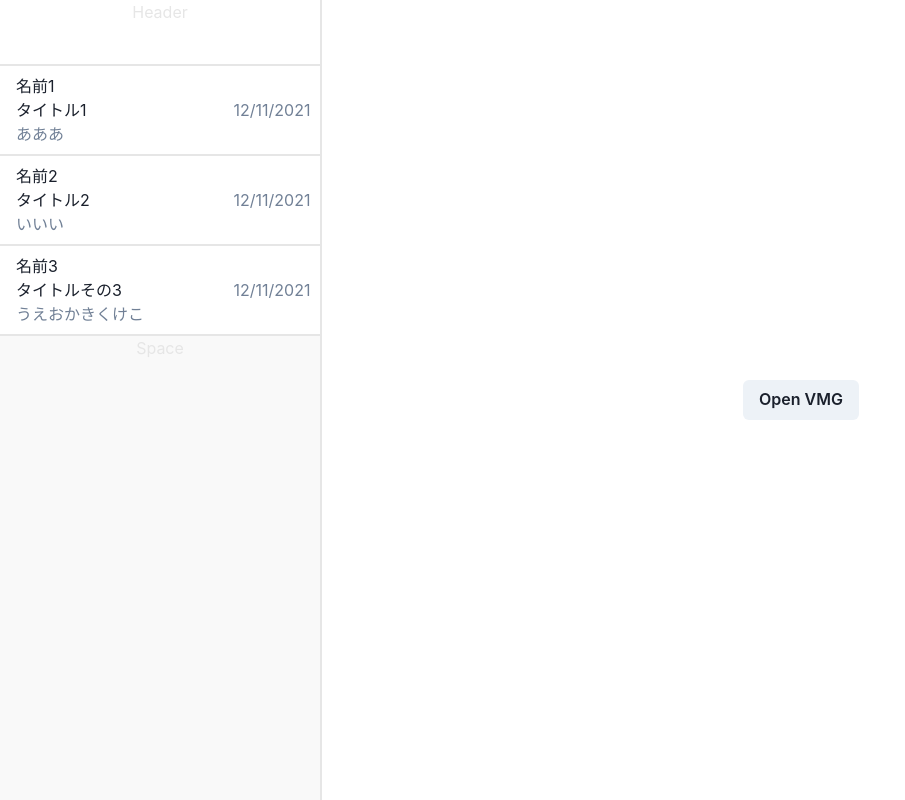
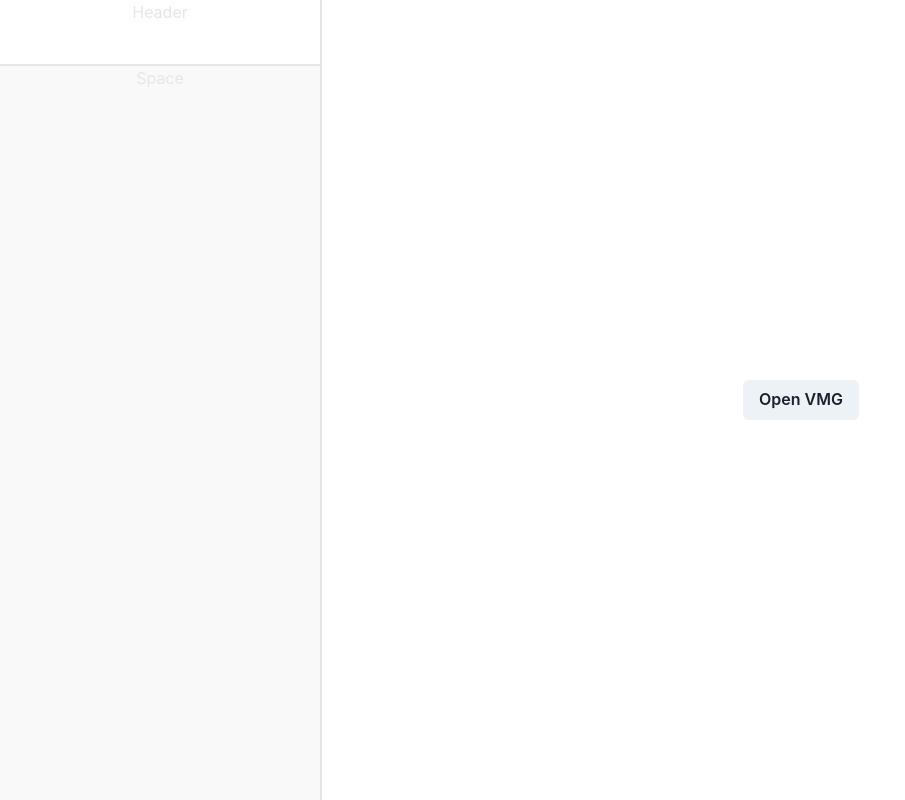
Before and after one commit to 0xBADDCAFE/vmg-reader, a React (Vite) app: page / in a window 1280 px wide. Shown: the whole page, without its empty margins (0-905 px from the left). Built offline with nearby package versions, Linux system fonts and the light colour scheme.

Commit message:
Load VMG file

```diff
--- a/package.json
+++ b/package.json
@@ -15,7 +15,9 @@
     "@chakra-ui/react": "^1.7.4",
     "@emotion/react": "^11",
     "@emotion/styled": "^11",
+    "@types/mailparser": "^3.4.0",
     "framer-motion": "^5",
+    "mailparser": "^3.4.0",
     "react": "^17.0.0",
     "react-dom": "^17.0.0"
   },
--- a/src/App/ContentPane/index.tsx
+++ b/src/App/ContentPane/index.tsx
@@ -8,12 +8,15 @@ type Props = {
 
 const ContentPane: React.VFC<Props> = (props) =>
   props.message ? (
-    <GridItem bg="#fff" padding={8}>
+    <GridItem bg="#fff" padding={8} overflow="auto">
       <Heading size="md">{props.message.subject}</Heading>
       <Heading size="sm" mt={4}>
-        {props.message.from}
+        {props.message.from?.text}
       </Heading>
-      <Box mt={4}>{props.message.body}</Box>
+      <Box mt={4}>
+        {(props.message.html ? props.message.html : props.message.textAsHtml) ??
+          ""}
+      </Box>
     </GridItem>
   ) : (
     <GridItem bg="#fff">
--- a/src/App/ListPane/MessageItem.tsx
+++ b/src/App/ListPane/MessageItem.tsx
@@ -1,9 +1,8 @@
 import { Box, Center, Grid, GridItem } from "@chakra-ui/react";
 
 type Props = {
-  id: string;
   from: string;
-  date: Date;
+  date?: Date;
   subject: string;
   body: string;
   selected: boolean;
@@ -26,11 +25,15 @@ const MessageItem: React.VFC<Props> = (item) => {
         {/* <GridItem gridRow="1/4">アイコン</GridItem> */}
         <GridItem gridColumn="2/3" gridRow="1/4">
           <Center h="100%" color="gray.500">
-            {item.date.toLocaleDateString()}
+            {item.date?.toLocaleDateString()}
           </Center>
         </GridItem>
-        <GridItem gridRow="1/2">{item.from}</GridItem>
-        <GridItem gridRow="2/3">{item.subject}</GridItem>
+        <GridItem gridRow="1/2" isTruncated>
+          {item.from}
+        </GridItem>
+        <GridItem gridRow="2/3" isTruncated>
+          {item.subject}
+        </GridItem>
         <GridItem gridRow="3/4" color="gray.500" isTruncated>
           {item.body}
         </GridItem>
--- a/src/App/ListPane/index.tsx
+++ b/src/App/ListPane/index.tsx
@@ -12,15 +12,27 @@ const ListPane: React.VFC<Props> = ({ vmg, onClickItem, selectedItemId }) => {
   const list = vmg.messages.map((item) => (
     <MessageItem
       key={item.id}
-      onClick={() => onClickItem(item.id)}
+      from={item.from?.text ?? ""}
+      date={item.date}
+      subject={item.subject ?? ""}
+      onClick={() => {
+        console.log(item);
+        onClickItem(item.id);
+      }}
       selected={item.id === selectedItemId}
-      {...item}
+      body={(item.html ? item.html : item.textAsHtml) ?? ""}
     />
   ));
 
   return (
     <GridItem>
-      <VStack h="100vh" bg="#e6e6e6" align="stretch" spacing={0.5}>
+      <VStack
+        h="100vh"
+        bg="#e6e6e6"
+        align="stretch"
+        spacing={0.5}
+        overflowY="auto"
+      >
         <Box h={16} bg="#fff" color="#e6e6e6">
           <Center>Header</Center>
         </Box>
--- a/src/main.tsx
+++ b/src/main.tsx
@@ -10,29 +10,7 @@ import { VMG } from "./types";
 const App = () => {
   const [vmg, setVmg] = useState<VMG>({
     fileName: "",
-    messages: [
-      {
-        id: "1",
-        from: "名前1",
-        date: new Date(),
-        subject: "タイトル1",
-        body: "あああ",
-      },
-      {
-        id: "2",
-        from: "名前2",
-        date: new Date(),
-        subject: "タイトル2",
-        body: "いいい",
-      },
-      {
-        id: "3",
-        from: "名前3",
-        date: new Date(),
-        subject: "タイトルその3",
-        body: "うえおかきくけこ",
-      },
-    ],
+    messages: [],
   });
   const [selected, setSelected] = useState<string>("");
 
@@ -54,7 +32,12 @@ const App = () => {
       bg="#e6e6e6"
       userSelect="none"
     >
-      <ListPane vmg={vmg} onClickItem={setSelected} selectedItemId={selected} />
+      <ListPane
+        vmg={vmg}
+        onClickItem={setSelected}
+        selectedItemId={selected}
+        overflowY="scroll"
+      />
       <ContentPane
         message={vmg.messages.find((m) => m.id === selected)}
         onClickLoadVmg={onClickLoadVmg}
```
Also changed, not shown: preload.ts (+31 -20 lines), src/types.d.ts (+6 -5 lines), 1 other file (tests, documents, lock files or other folders).
